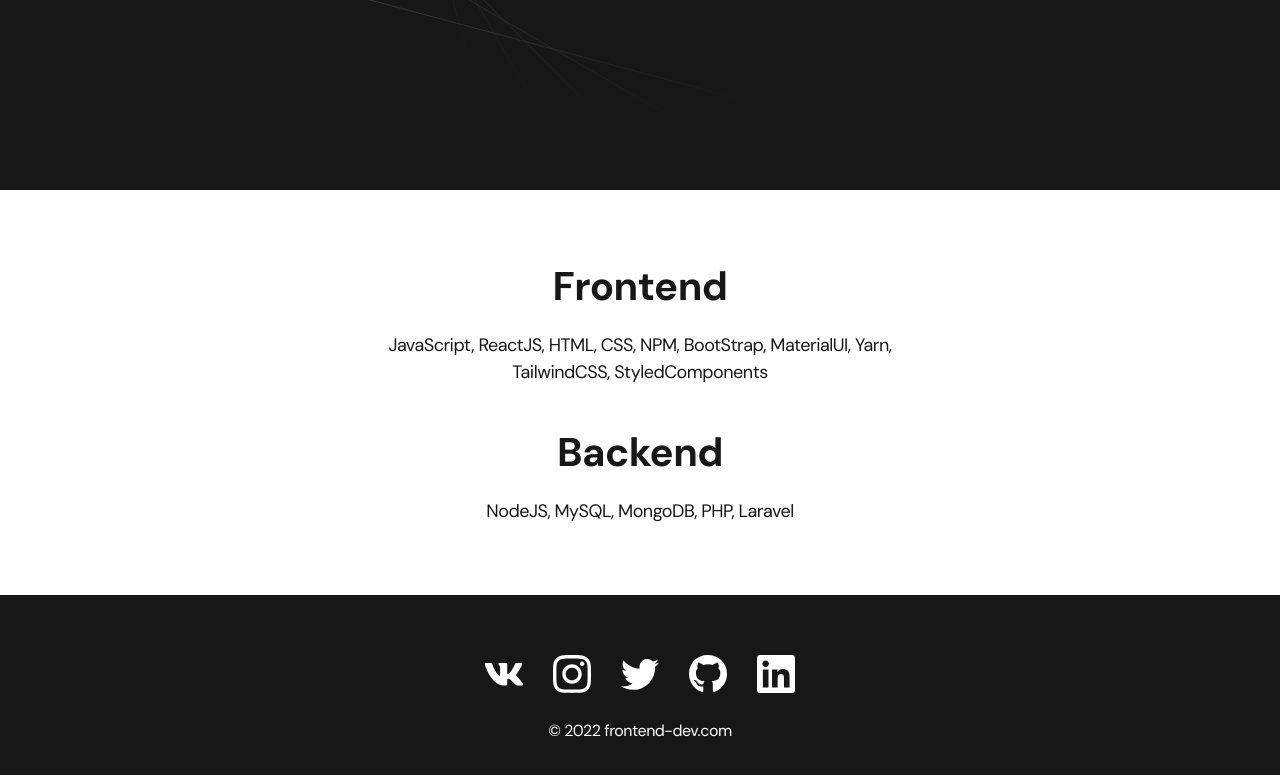
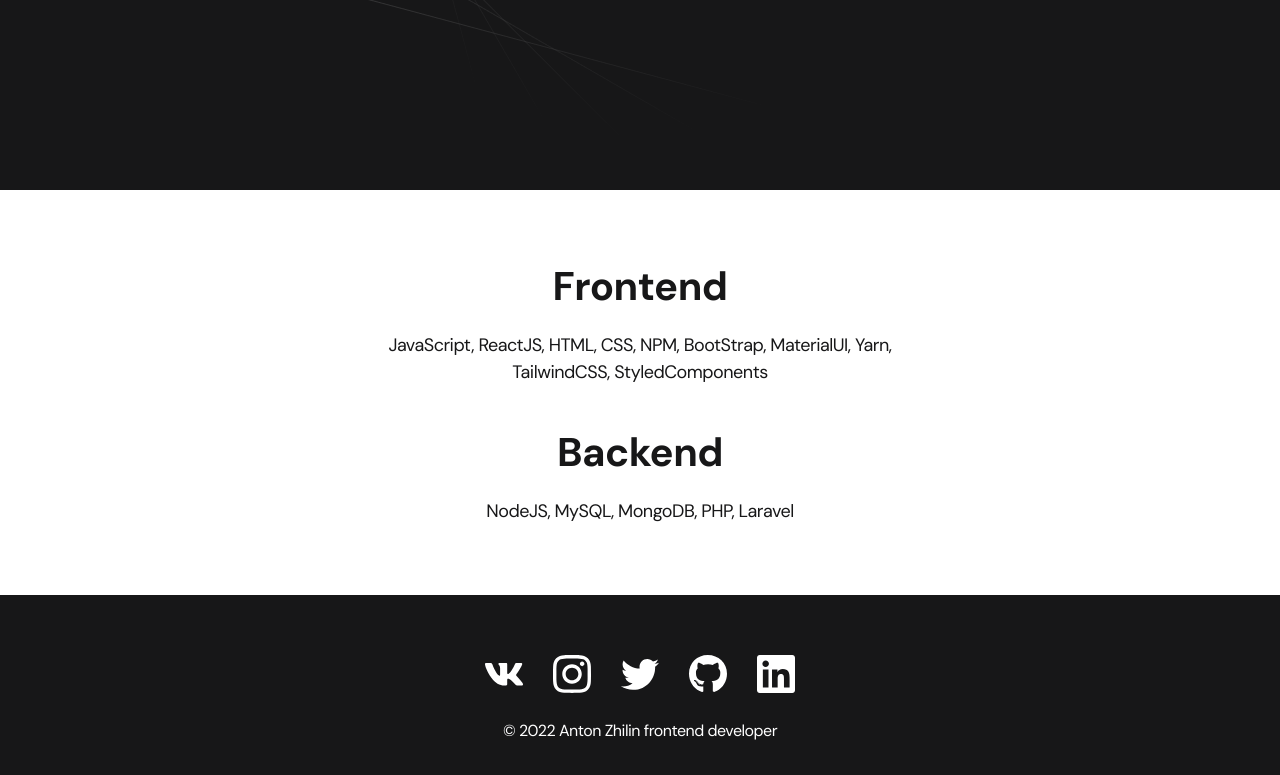
Before and after one commit to ministrov/my-portfolio-react, a React (Create React App) app: page / in a window 1280 px wide. Shown: the part 581-1356 px from the top of the page. Built offline with nearby package versions, Linux system fonts and the light colour scheme.

Commit message:
feat: end up operating with Home page component

```diff
--- a/src/App.js
+++ b/src/App.js
@@ -1,34 +1,14 @@
 import './styles/main.css';
 
 import Navbar from './components/navbar/Navbar';
-import Header from './components/header/Header';
 import Footer from './components/footer/Footer';
+import Home from './pages/Home';
 
 function App() {
   return (
     <div className="App">
-
       <Navbar/>
-
-      <Header/>
-
-      <main className="section">
-        <div className="container">
-
-          <ul className="content-list">
-            <li className="content-list__item">
-              <h2 className="title-2">Frontend</h2>
-              <p>JavaScript, ReactJS, HTML, CSS, NPM, BootStrap, MaterialUI, Yarn, TailwindCSS, StyledComponents</p>
-            </li>
-            <li className="content-list__item">
-              <h2 className="title-2">Backend</h2>
-              <p>NodeJS, MySQL, MongoDB, PHP, Laravel</p>
-            </li>
-          </ul>
-
-        </div>
-      </main>
-
+      <Home />
       <Footer/>
     </div>
   );
--- a/src/components/footer/Footer.js
+++ b/src/components/footer/Footer.js
@@ -19,7 +19,7 @@ const Footer = () => {
             <li className="social__item"><a href="#!"><img src={linkedIn} alt="Link" /></a></li>
           </ul>
           <div className="copyright">
-            <p>© 2022 frontend-dev.com</p>
+            <p>© 2022 Anton Zhilin frontend developer</p>
           </div>
         </div>
       </div>
--- /dev/null
+++ b/src/pages/Home.js
@@ -0,0 +1,28 @@
+import Header from '../components/header/Header';
+
+const Home = () => {
+  return (
+    <>
+      <Header />
+
+      <main className="section">
+        <div className="container">
+
+          <ul className="content-list">
+            <li className="content-list__item">
+              <h2 className="title-2">Frontend</h2>
+              <p>JavaScript, ReactJS, HTML, CSS, NPM, BootStrap, MaterialUI, Yarn, TailwindCSS, StyledComponents</p>
+            </li>
+            <li className="content-list__item">
+              <h2 className="title-2">Backend</h2>
+              <p>NodeJS, MySQL, MongoDB, PHP, Laravel</p>
+            </li>
+          </ul>
+
+        </div>
+      </main>
+    </>
+  )
+}
+
+export default Home;
```
